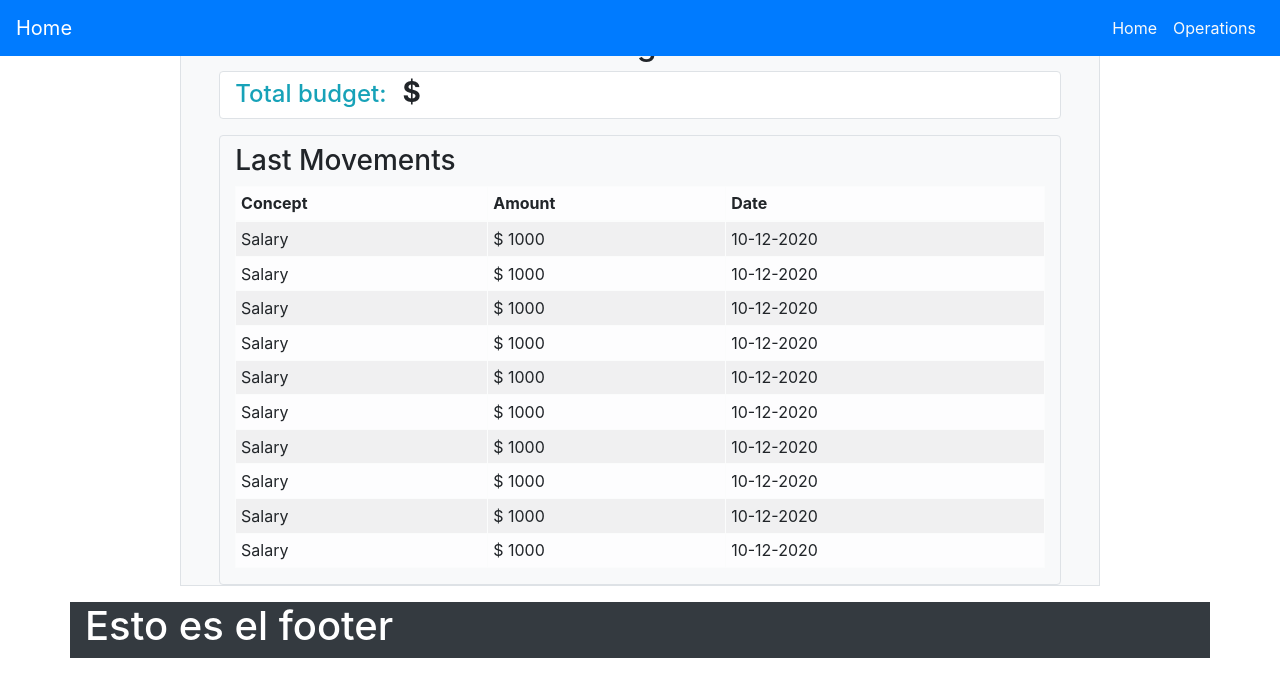
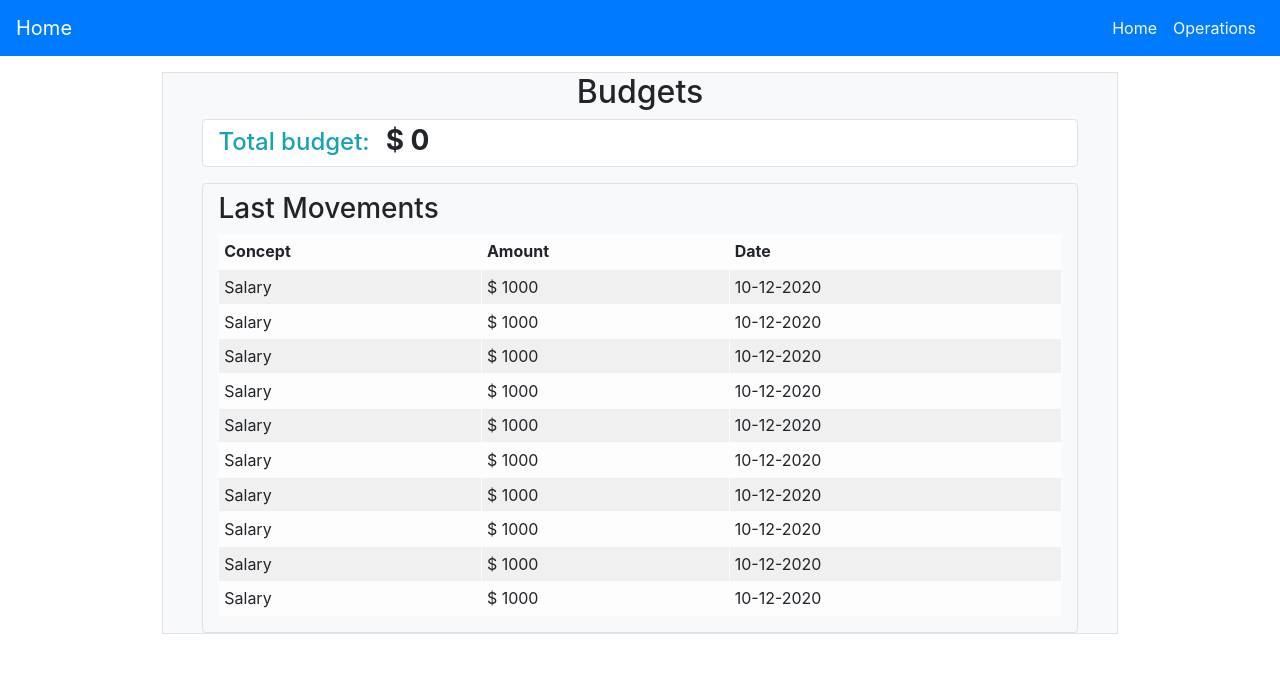
Before and after one commit to CristhianS16/challenge-alkemy-personal-budget, a React (Create React App) app in the folder client/: page / in a window 1280 px wide. Shown: the top 696 px of the page. Built offline with nearby package versions, Linux system fonts and the light colour scheme.

Commit message:
Finish the app, add a Footer Component, secondary effects to change the title of app and add other route

```diff
--- a/client/src/App.js
+++ b/client/src/App.js
@@ -1,4 +1,4 @@
-import {useState} from 'react';
+import {useState, useEffect} from 'react';
 import {
   BrowserRouter as Router,
   Switch,
@@ -7,16 +7,26 @@ import {
 import './App.css';
 import Header from './components/Header';
 import Operations from './components/Operations';
+import EditOperation from './components/EditOperation';
 import Home from './components/Home';
+import Footer from './components/Footer';
 
 function App() {
 
+  // States
   const [title, setTitle] = useState('');
+  const [viewSpinner, setViewSpinner] = useState(false);
+  const [viewError, setViewError] = useState(false);
+  const [totalBudget, setTotalBudget] = useState(0);
+
+  useEffect( () => {
+    document.title = `Personal Budget | ${title}`;
+  });
 
   return (
     <Router>
-      <div className="container">
-        <div className="row">
+      <div className="container-fluid">
+        <div className="row p-5">
           <Header
             title = {title}
           />
@@ -24,20 +34,33 @@ function App() {
             <Route path="/operations">
               <Operations
                 setTitle = {setTitle}
+                setTotalBudget = {setTotalBudget}
+                totalBudget = {totalBudget}
+                viewSpinner = {viewSpinner}
+                setViewSpinner = {setViewSpinner}
+                viewError = {viewError}
+                setViewError = {setViewError}
+              />
+            </Route>
+            <Route path="/edit">
+              <EditOperation
+                setTitle = {setTitle}
               />
             </Route>
             <Route path="/">
               <Home
                 setTitle = {setTitle}
+                totalBudget = {totalBudget}
+                setTotalBudget = {setTotalBudget}
+                viewSpinner = {viewSpinner}
+                setViewSpinner = {setViewSpinner}
+                viewError = {viewError}
+                setViewError = {setViewError}
               />
             </Route>
           </Switch>
         </div>
-        <div className="row">
-        <footer className="col-12 bg-dark text-white">
-          <h1>Esto es el footer</h1>
-        </footer>
-        </div>
+        <Footer />
       </div>
     </Router>
   );
```
